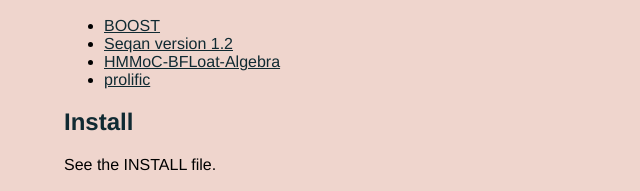
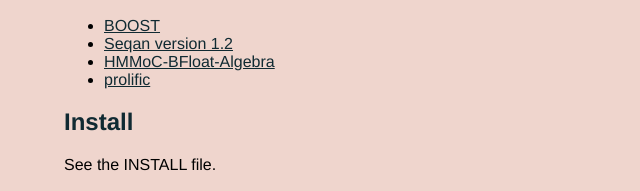
Before and after one commit to galosh/profillic, a plain HTML site: page index.html in a window 1280 px wide. Shown: the part 306-497 px from the top of the page, 226-866 px from the left. Drawn offline with Linux system fonts and the light colour scheme.

Commit message:
Edited index.html via GitHub

```diff
--- a/index.html
+++ b/index.html
@@ -53,7 +53,7 @@
 <p><ul>
 <li><a href="http://sourceforge.net/projects/boost/files/boost/1.46.1/">BOOST</a>
 <li><a href="http://www.seqan.de/uploads/media/Seqan_Release_1.2.zip">Seqan version 1.2</a>
-<li><a href="http://pedlefsen.github.com/HMMoC-BFLoat-Algebra">HMMoC-BFLoat-Algebra</a>
+<li><a href="http://pedlefsen.github.com/HMMoC-BFloat-Algebra">HMMoC-BFloat-Algebra</a>
 <li><a href="http://galosh.github.com/prolific">prolific</a>
 </ul></p>
 <h2>Install</h2>
```
